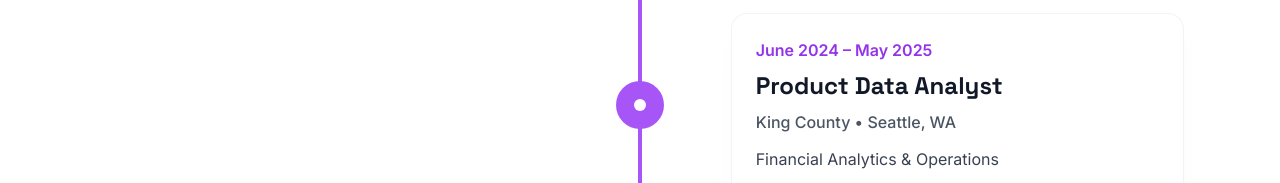
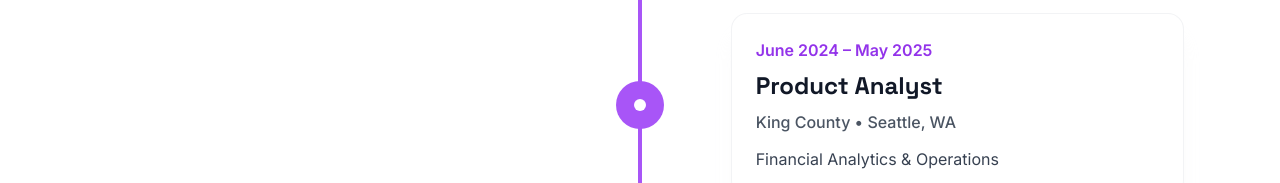
Before and after one commit to prathambusa/Pratham-Busa-Portfolio, a React (Vite) app: page /skills in a window 1280 px wide. Shown: the part 759-942 px from the top of the page. Built offline with nearby package versions, Linux system fonts and the light colour scheme.

Commit message:
commit 17

```diff
--- a/src/components/Skills.jsx
+++ b/src/components/Skills.jsx
@@ -122,7 +122,7 @@
                 {/* Content - Right */}
                 <div className="w-5/12 ml-auto modern-card p-6 rounded-2xl">
                   <div className="text-purple-600 font-semibold mb-2">June 2024 – May 2025</div>
-                  <h3 className="text-2xl font-black text-gray-900 mb-2">Product Data Analyst</h3>
+                  <h3 className="text-2xl font-black text-gray-900 mb-2">Product Analyst</h3>
                   <p className="text-gray-600 font-medium mb-3">King County • Seattle, WA</p>
                   <p className="text-gray-700 leading-relaxed">
                     Financial Analytics & Operations
```
